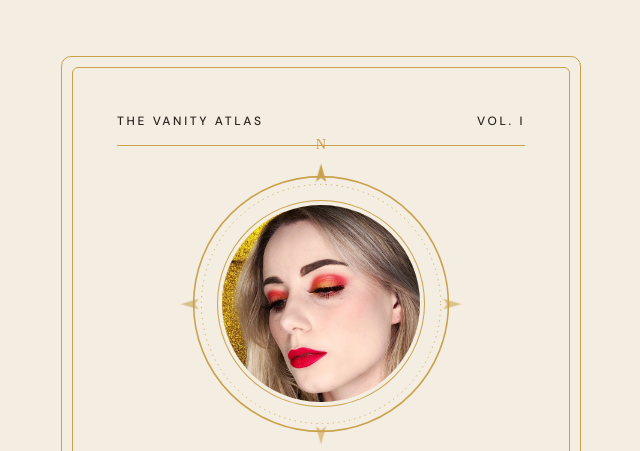
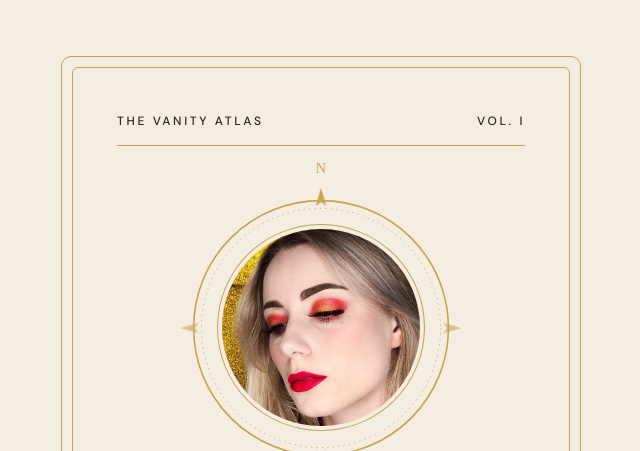
Before and after one commit to thevanityatlas/thevanityatlas, a plain HTML site: page index.html in a window 1280 px wide. Shown: the top 451 px of the page, without its empty margins (319-959 px from the left). Drawn offline with Linux system fonts and the light colour scheme; a web font is replaced by a local one.

Commit message:
Add files via upload

```diff
--- a/index.html
+++ b/index.html
@@ -41,7 +41,7 @@ a{color:inherit}
 .top{width:100%;display:flex;justify-content:space-between;align-items:center;gap:12px;
   font-weight:500;font-size:12px;letter-spacing:.22em;color:var(--label)}
 .rule{width:100%;height:1px;background:var(--gilt);margin-top:-8px}
-.rose{position:relative;width:min(260px,68vw);aspect-ratio:1;margin-top:6px}
+.rose{position:relative;width:min(260px,68vw);aspect-ratio:1;margin-top:30px}
 .rose svg{position:absolute;inset:0;width:100%;height:100%;overflow:visible}
 .rose img{position:absolute;inset:12%;width:76%;height:76%;border-radius:50%;object-fit:cover;object-position:50% 42%;
   box-shadow:0 0 0 4px var(--bg),0 0 0 5px var(--gilt)}
```
